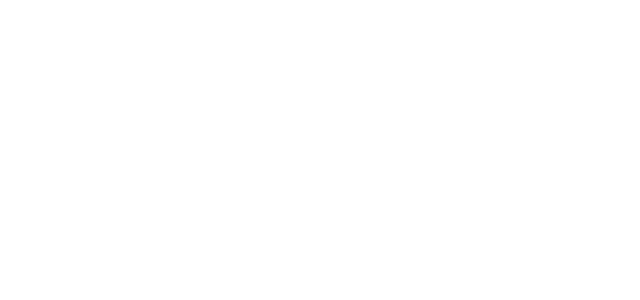
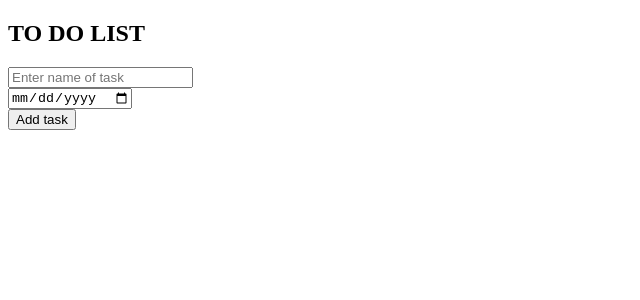
Before and after one commit to Ra1chl/To-Do-List, a React (Vite) app in the folder my-react-app/: page / in a window 1280 px wide. Shown: the top 300 px of the page, without its empty margins (0-640 px from the left). Built offline with nearby package versions, Linux system fonts and the light colour scheme.

Commit message:
list-frame

```diff
--- a/my-react-app/src/App.jsx
+++ b/my-react-app/src/App.jsx
@@ -1,10 +1,12 @@
+import List from "./List.jsx"
 
 function App() {
 
-return(<>
+return(
 
 
-</>);
+<List/>
+);
 }
 
 export default App
--- /dev/null
+++ b/my-react-app/src/List.jsx
@@ -0,0 +1,43 @@
+import React, {useState} from "react";
+
+
+function List(){
+
+    const [tasks, setTasks] = useState([]);
+    const [name, setName] = useState("");
+    const [finishDate, setFinishDate] = useState("");
+
+    function handleTasks(){
+        const newTask = {taskName: name,
+                        taskFinishDate: finishDate
+                        };
+        setTasks(t => [...t,newTask]);
+    }
+
+    function handleNameTask(event){
+        setName(event.target.value);
+    }
+
+    function handleFinishDateTask(event){
+        setFinishDate(event.target.value);
+    }
+
+    return (<div className="tasks-container">
+
+                <h2 className="title">TO DO LIST</h2>
+                <ul className="tasks-list">
+                    {tasks.map((tasks, index)=>
+                        <li key={index}>
+                            {tasks.taskName} | {tasks.taskFinishDate}
+                        </li>
+                    )}
+                </ul>
+
+
+                <input className="input-field" type="text" value={name} onChange={handleNameTask} placeholder="Enter name of task"/><br/>
+                <input className="input-field" type="date" value={finishDate} onChange={handleFinishDateTask} placeholder="Enter date"/><br/>
+                <button onClick={handleTasks}>Add task</button>
+            </div>);
+}
+
+export default List
```
